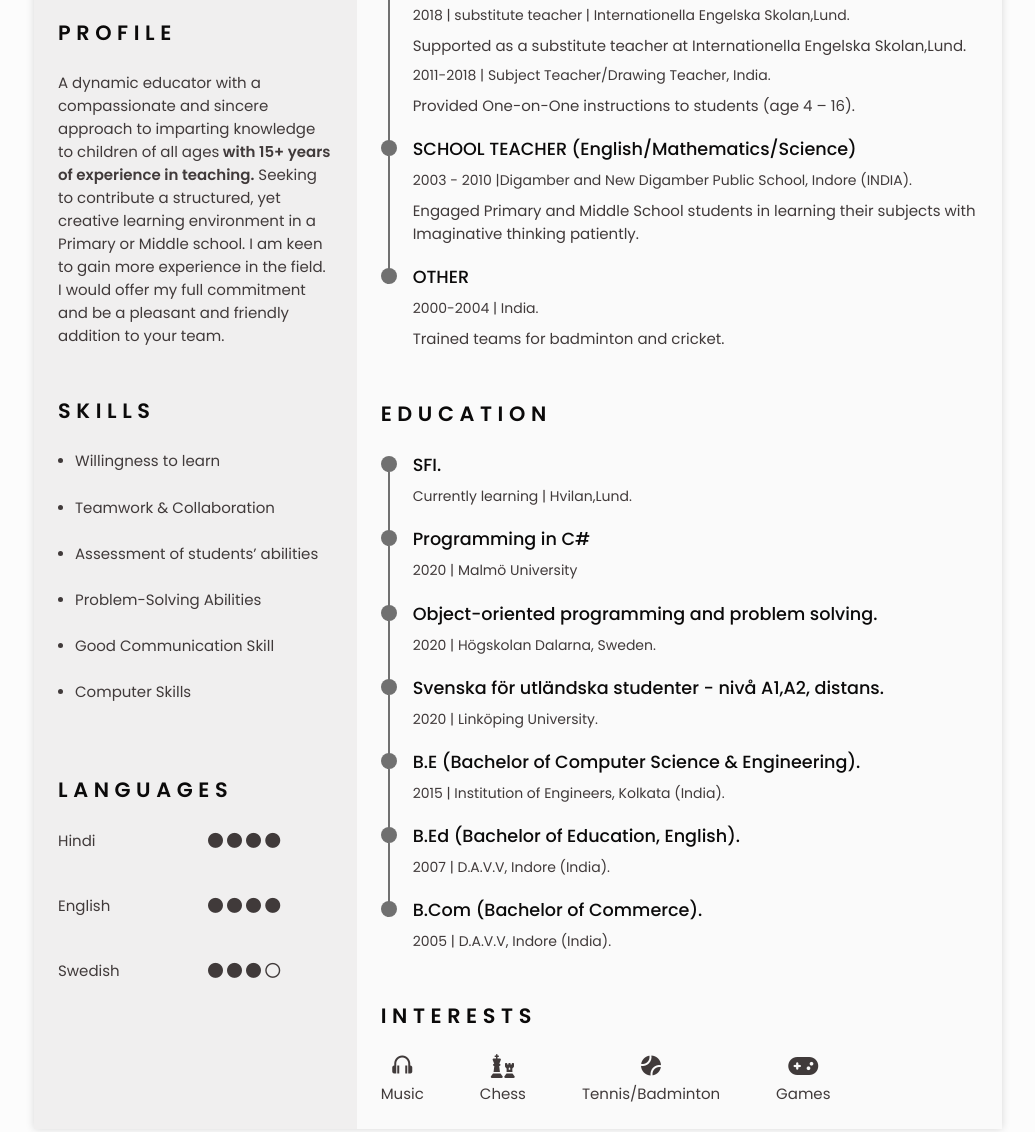
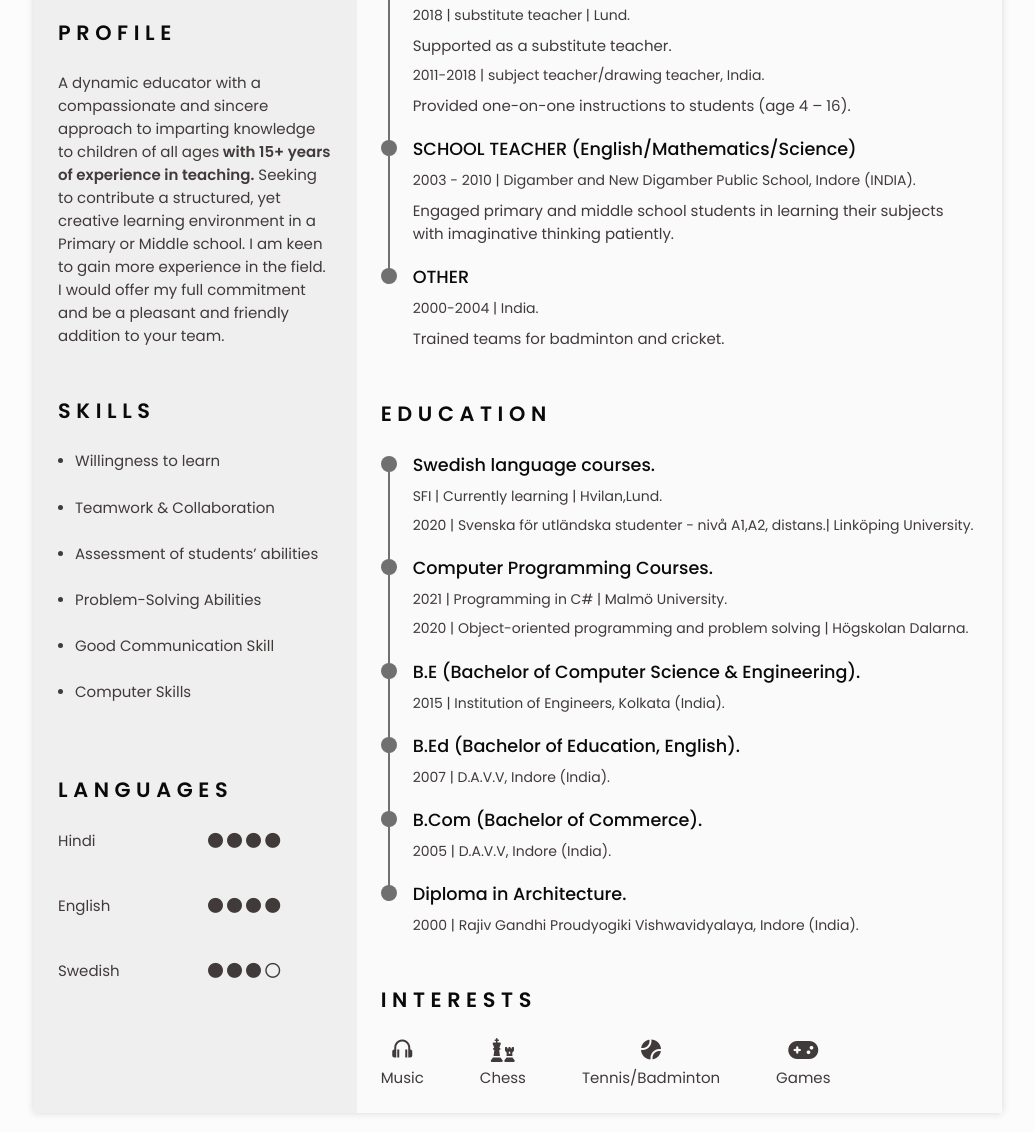
Before and after one commit to Jaaishri/JayshreeTeacherResume, a plain HTML site: page index.html in a window 1280 px wide. Shown: the part 449-1581 px from the top of the page, without its empty margins (122-1157 px from the left). Drawn offline with nearby package versions, Linux system fonts and the light colour scheme.

Commit message:
Update index.html

```diff
--- a/index.html
+++ b/index.html
@@ -145,7 +145,6 @@
                     <!--========== projects ==========-->
                     <!-- <section class="projects section">
                         <h2 class="section-title">projects</h2>
-
                         <div class="projects__container bd-grid">
                           <a href="https://www.linkedin.com/in/jayshree-u/" target="_blank" class="projects__link">
                             <i class='bx bxl-linkedin-square projects__icon'></i> jayshree-u
@@ -211,6 +210,7 @@
                           </ul>
                           </div>
                     </section>
+
                     <!--========== LANGUAGES ==========-->
                     <section class="languages section" id="languages">
                       <h2 class="section-title">LANGUAGES</h2>
@@ -250,7 +250,10 @@
 
                         </div>
                       </div>
+
                   </section>
+
+
 
 
 
@@ -303,10 +306,10 @@
 
                               <div class="experience__data bd-grid">
                                 <h3 class="experience__title"> TEACHER</h3>
-                                <span class="experience__company">2018 | substitute teacher | Internationella Engelska Skolan,Lund.</span>
-                                <p class="experience__description">Supported as a substitute teacher at Internationella Engelska Skolan,Lund.</p>
-                                <span class="experience__company">2011-2018 | Subject Teacher/Drawing Teacher, India.</span>
-                                <p class="experience__description">Provided One-on-One instructions to students (age 4 – 16).</p>
+                                <span class="experience__company">2018 | substitute teacher | Lund.</span>
+                                <p class="experience__description">Supported as a substitute teacher.</p>
+                                <span class="experience__company">2011-2018 | subject teacher/drawing teacher, India.</span>
+                                <p class="experience__description">Provided one-on-one instructions to students (age 4 – 16).</p>
 
                               </div>
                             </div>
@@ -319,8 +322,8 @@
 
                             <div class="experience__data bd-grid">
                               <h3 class="experience__title">SCHOOL TEACHER (English/Mathematics/Science)</h3>
-                              <span class="experience__company">2003 - 2010 |Digamber and New Digamber Public School, Indore (INDIA). </span>
-                              <p class="experience__description">Engaged Primary and Middle School students in learning their subjects with Imaginative thinking patiently.</p>
+                              <span class="experience__company">2003 - 2010 | Digamber and New Digamber Public School, Indore (INDIA). </span>
+                              <p class="experience__description">Engaged primary and middle school students in learning their subjects with imaginative thinking patiently.</p>
                             </div></div>
                             <div class="experience__container bd-grid">
                               <div class="experience__content">
@@ -356,9 +359,9 @@
       </div>
 
       <div class="education__data bd-grid">
-        <h3 class="education__title">SFI. </h3>
-        <span class="education__studies">Currently learning | Hvilan,Lund.</span>
-
+        <h3 class="education__title">Swedish language courses. </h3>
+        <span class="education__studies">SFI | Currently learning | Hvilan,Lund.</span>
+        <span class="education__studies">2020 | Svenska för utländska studenter - nivå A1,A2, distans.| Linköping University.</span>
       </div>
     </div>
 
@@ -368,13 +371,14 @@
         <span class="education__line"></span>
       </div>
       <div class="education__data bd-grid">
-        <h3 class="education__title">Programming in C# </h3>
-        <span class="education__studies">2020 | Malmö University</span>
+        <h3 class="education__title">Computer Programming Courses. </h3>
+        <span class="education__studies">2021 | Programming in C# | Malmö University.</span>
+        <span class="education__studies">2020 | Object-oriented programming and problem solving | Högskolan Dalarna.</span>
 
        </div>
     </div>
 
-    <div class="education__content">
+    <!-- <div class="education__content">
       <div class="education__time">
         <span class="education__rounder"></span>
         <span class="education__line"></span>
@@ -385,9 +389,9 @@
         <span class="education__studies">2020 | Högskolan Dalarna, Sweden.</span>
 
       </div>
-    </div>
+    </div> -->
 
-    <div class="education__content">
+    <!-- <div class="education__content">
       <div class="education__time">
         <span class="education__rounder"></span>
         <span class="education__line"></span>
@@ -398,7 +402,7 @@
         <span class="education__studies">2020 | Linköping University.</span>
 
       </div>
-    </div>
+    </div> -->
 
 
       <div class="education__container bd-grid">
@@ -427,6 +431,19 @@
 
             </div>
           </div>
+          <div class="education__container bd-grid">
+            <div class="education__content">
+              <div class="education__time">
+                <span class="education__rounder"></span>
+                  <span class="education__line"></span>
+            </div>
+
+              <div class="education__data bd-grid">
+                <h3 class="education__title">B.Com (Bachelor of Commerce).</h3>
+                <span class="education__studies">2005 | D.A.V.V, Indore (India).</span>
+
+              </div>
+            </div>
 <div class="education__container bd-grid">
           <div class="education__content">
             <div class="education__time">
@@ -434,8 +451,8 @@
           </div>
 
             <div class="education__data bd-grid">
-              <h3 class="education__title">B.Com (Bachelor of Commerce).</h3>
-              <span class="education__studies">2005 | D.A.V.V, Indore (India).</span>
+              <h3 class="education__title">Diploma in Architecture.</h3>
+              <span class="education__studies">2000 | Rajiv Gandhi Proudyogiki Vishwavidyalaya, Indore (India).</span>
 
             </div>
           </div>
```
